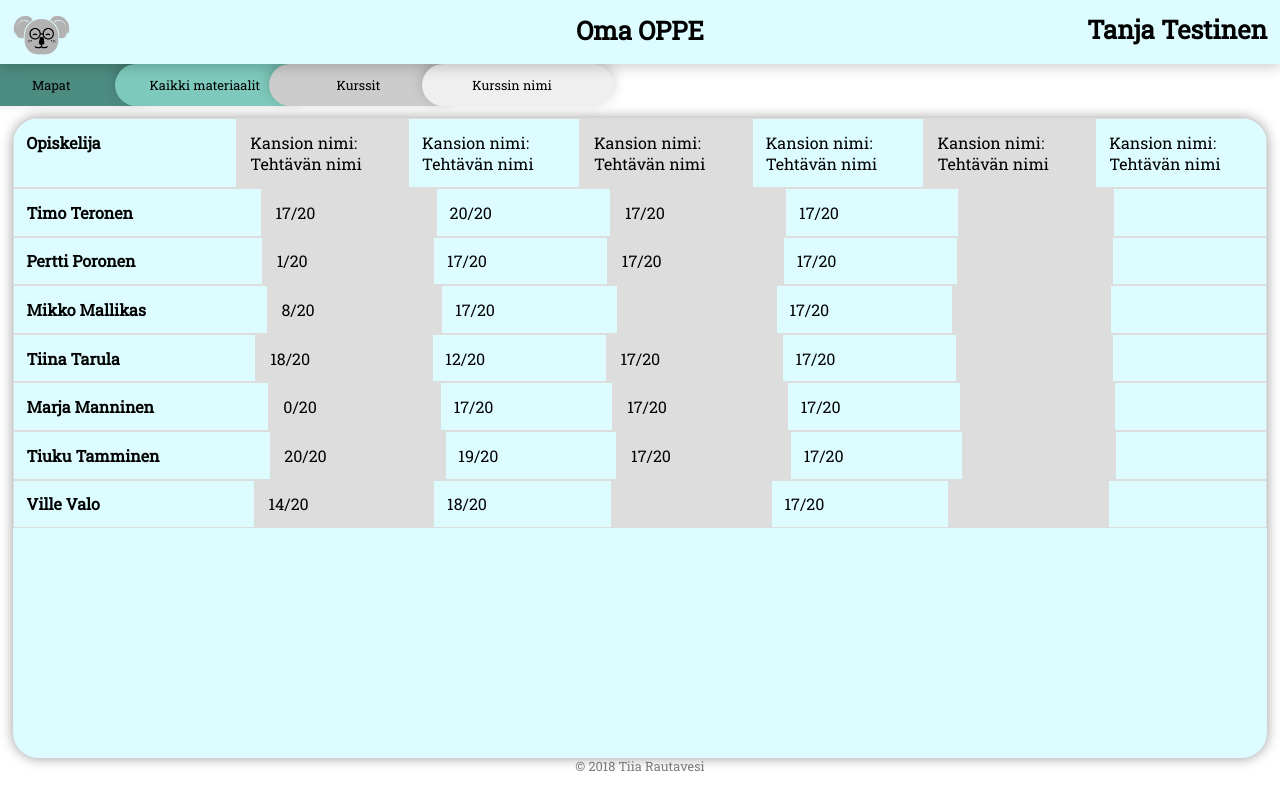
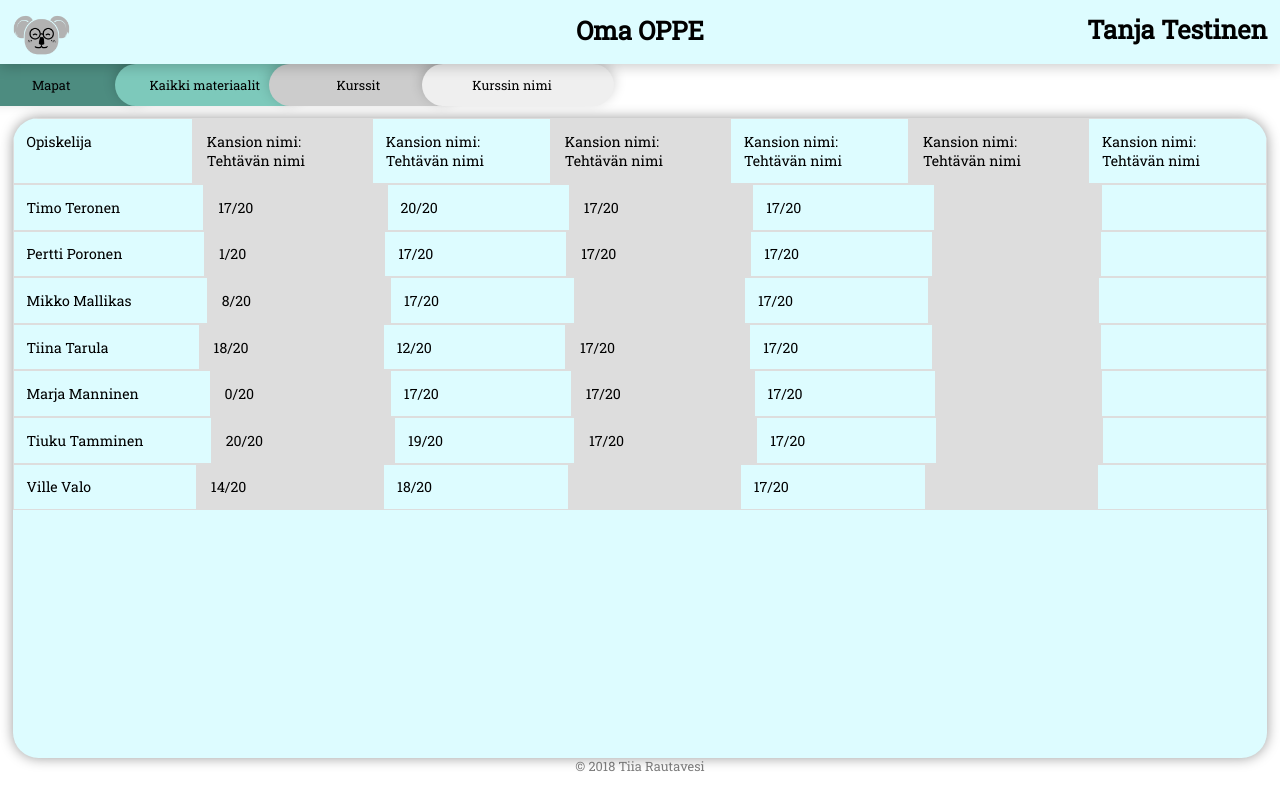
Before and after one commit to tiiarautavesi/mediaservices-project, a React app in the folder frontend/: page / in a window 1280 px wide. Built offline with nearby package versions, Linux system fonts and the light colour scheme.

Commit message:
attempts to make the table better

```diff
--- a/frontend/src/Oma-OPPE/course-stats.jsx
+++ b/frontend/src/Oma-OPPE/course-stats.jsx
@@ -93,7 +93,7 @@ class CourseStats extends React.Component {
       return (
         <div>
           <tr key={name.sid}>
-            <th className="student-name">{name.name}</th>
+            <td className="student-name">{name.name}</td>
             <td>{name.task1}</td>
             <td>{name.task2}</td>
             <td>{name.task3}</td>
--- a/frontend/src/public/css/stats.css
+++ b/frontend/src/public/css/stats.css
@@ -12,6 +12,7 @@
 
 tr {
   width: 100%;
+  font-size: 1.1vw;
 }
 
 td,
@@ -26,7 +27,3 @@ th {
 td:nth-child(even) {
   background-color: #dddddd;
 }
-
-.student-name {
-  width: 30vw;
-}
```
